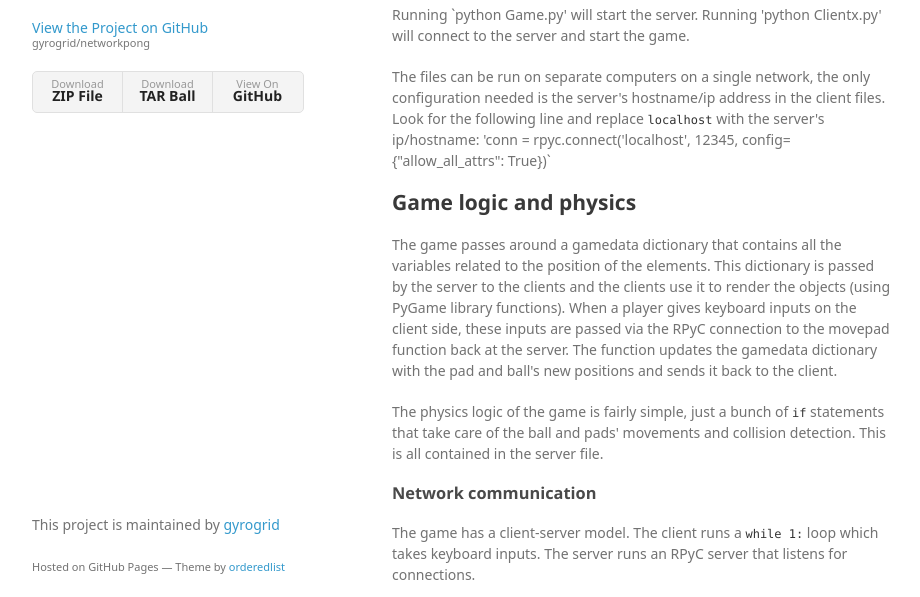
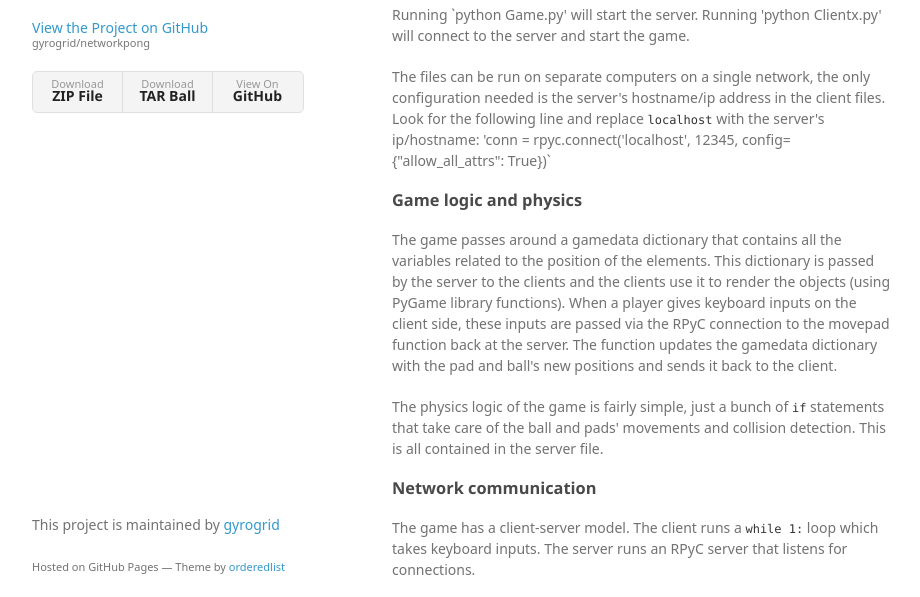
Before and after one commit to gyrogrid/networkpong, a plain HTML site: page index.html in a window 1280 px wide. Shown: the part 154-751 px from the top of the page, without its empty margins (178-1098 px from the left). Drawn offline with Linux system fonts and the light colour scheme; a web font is replaced by a local one.

```diff
--- a/index.html
+++ b/index.html
@@ -41,8 +41,8 @@
 <p>The files can be run on separate computers on a single network, the only configuration needed is the server's hostname/ip address in the client files. Look for the following line and replace <code>localhost</code> with the server's ip/hostname:
 'conn = rpyc.connect('localhost', 12345, config={"allow_all_attrs": True})`</p>
 
-<h2>
-<a id="game-logic-and-physics" class="anchor" href="#game-logic-and-physics" aria-hidden="true"><span class="octicon octicon-link"></span></a>Game logic and physics</h2>
+<h3>
+<a id="game-logic-and-physics" class="anchor" href="#game-logic-and-physics" aria-hidden="true"><span class="octicon octicon-link"></span></a>Game logic and physics</h3>
 
 <p>The game passes around a gamedata dictionary that contains all the variables related to the position of the elements. This dictionary is passed by the server to the clients and the clients use it to render the objects (using PyGame library functions). When a player gives keyboard inputs on the client side, these inputs are passed via the RPyC connection to the movepad function back at the server. The function updates the gamedata dictionary with the pad and ball's new positions and sends it back to the client. </p>
 
```
Also changed, not shown: params.json (+1 -1 lines).
